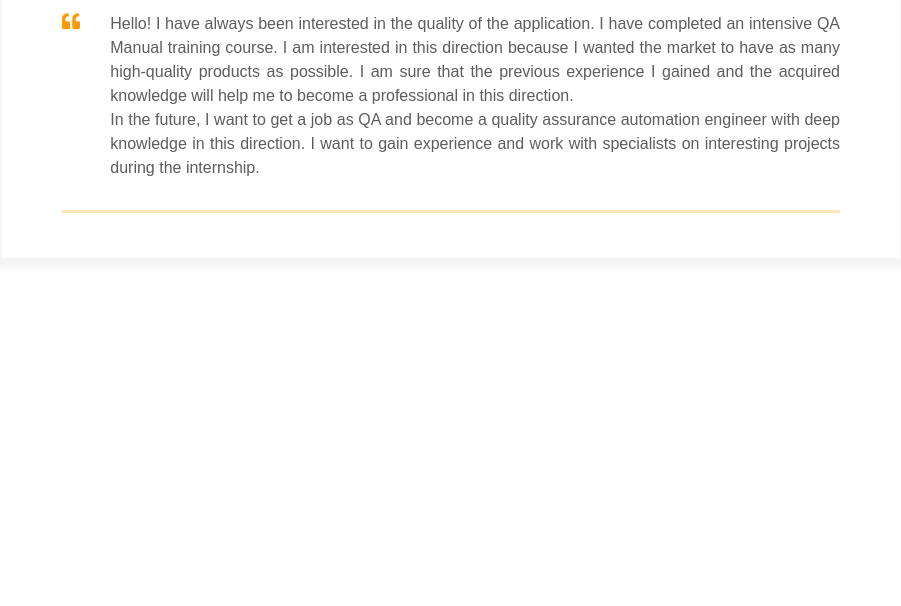
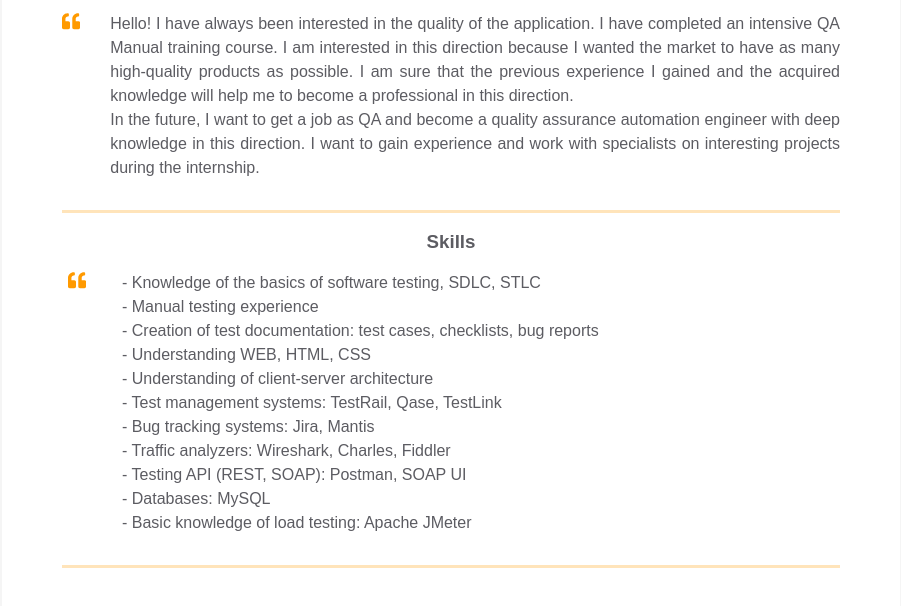
Before and after one commit to sivochkavika/homepage, a plain HTML site: page index.html in a window 1280 px wide. Shown: the part 338-944 px from the top of the page, without its empty margins (189-1090 px from the left). Before the commit the page ends 800 px from the top, so only its background shows below. Drawn offline with Linux system fonts and the light colour scheme.

Commit message:
Add skills block

```diff
--- a/index.html
+++ b/index.html
@@ -80,6 +80,41 @@
 				    </div>
 				  </div>
 				</div>
+				<div class="container">
+				  <div class="resume__block">
+				    <div class="skills">
+				      <h3 class="skills__header">Skills</h3>
+
+					<div class="intro">
+				      <div class="intro__icon-wrapper">
+				        <svg class="intro__icon" xmlns="http://www.w3.org/2000/svg" viewBox="0 0 512 512">
+				          <path
+				            d="M464 256h-80v-64c0-35.3 28.7-64 64-64h8c13.3 0 24-10.7 24-24V56c0-13.3-10.7-24-24-24h-8c-88.4 0-160 71.6-160 160v240c0 26.5 21.5 48 48 48h128c26.5 0 48-21.5 48-48V304c0-26.5-21.5-48-48-48zm-288 0H96v-64c0-35.3 28.7-64 64-64h8c13.3 0 24-10.7 24-24V56c0-13.3-10.7-24-24-24h-8C71.6 32 0 103.6 0 192v240c0 26.5 21.5 48 48 48h128c26.5 0 48-21.5 48-48V304c0-26.5-21.5-48-48-48z">
+				          </path>
+				        </svg>
+				      </div>
+				      <p class="skills__text">- Knowledge of the basics of software testing, SDLC, STLC</br>
+				     						 - Manual testing experience</br>
+											- Creation of test documentation: test cases,
+											checklists, bug reports</br>
+											- Understanding WEB, HTML, CSS</br>
+											- Understanding of client-server architecture</br>
+											- Test management systems: TestRail, Qase,
+											TestLink</br>
+											- Bug tracking systems: Jira, Mantis</br>
+											- Traffic analyzers: Wireshark, Charles, Fiddler</br>
+											- Testing API (REST, SOAP): Postman, SOAP UI</br>
+											- Databases: MySQL</br>
+											- Basic knowledge of load testing: Apache
+											JMeter
+					</p>
+				    </div>
+
+
+
+				    </div>
+				  </div>
+				</div>
 	    </div>
 	  </div>
 	</main>
```
